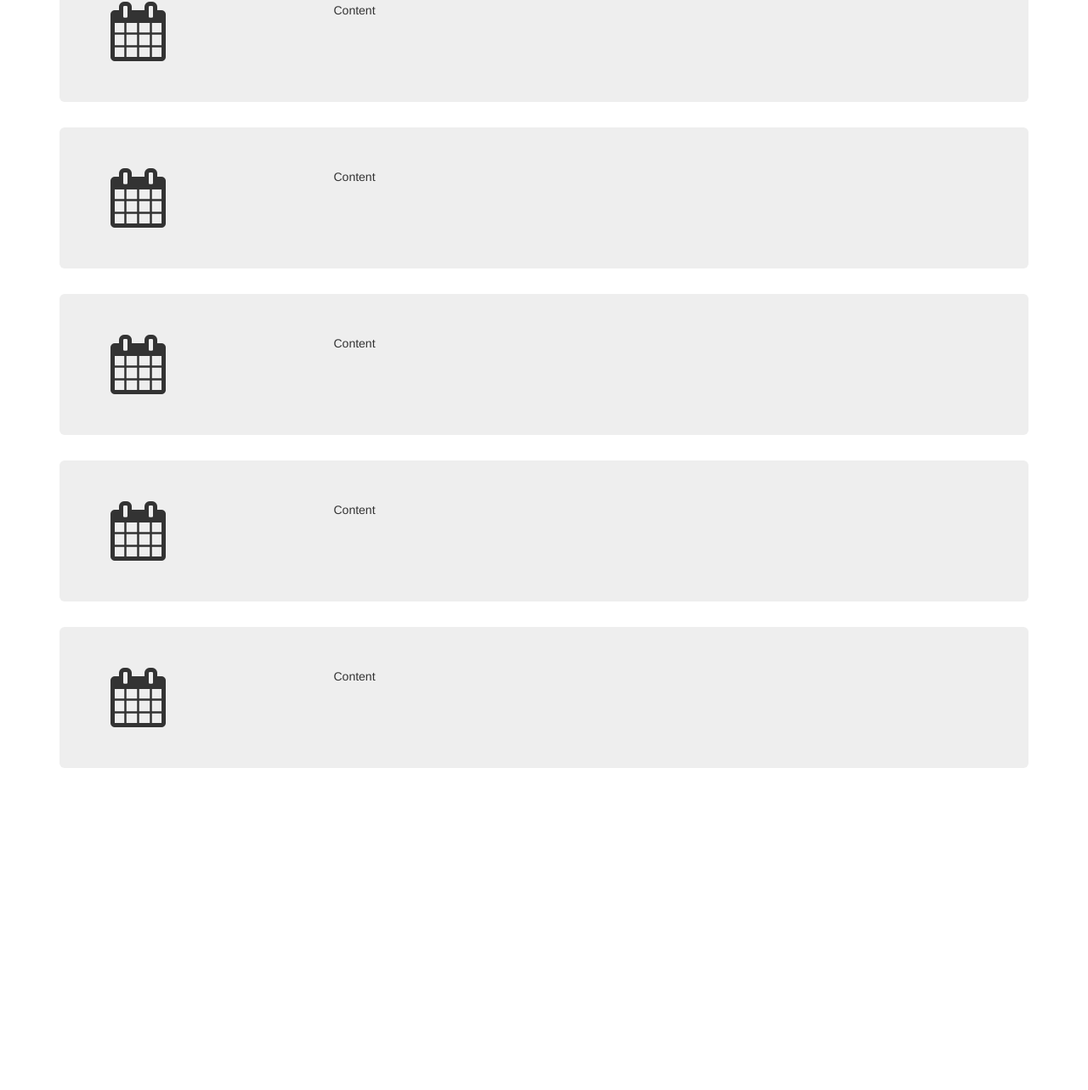
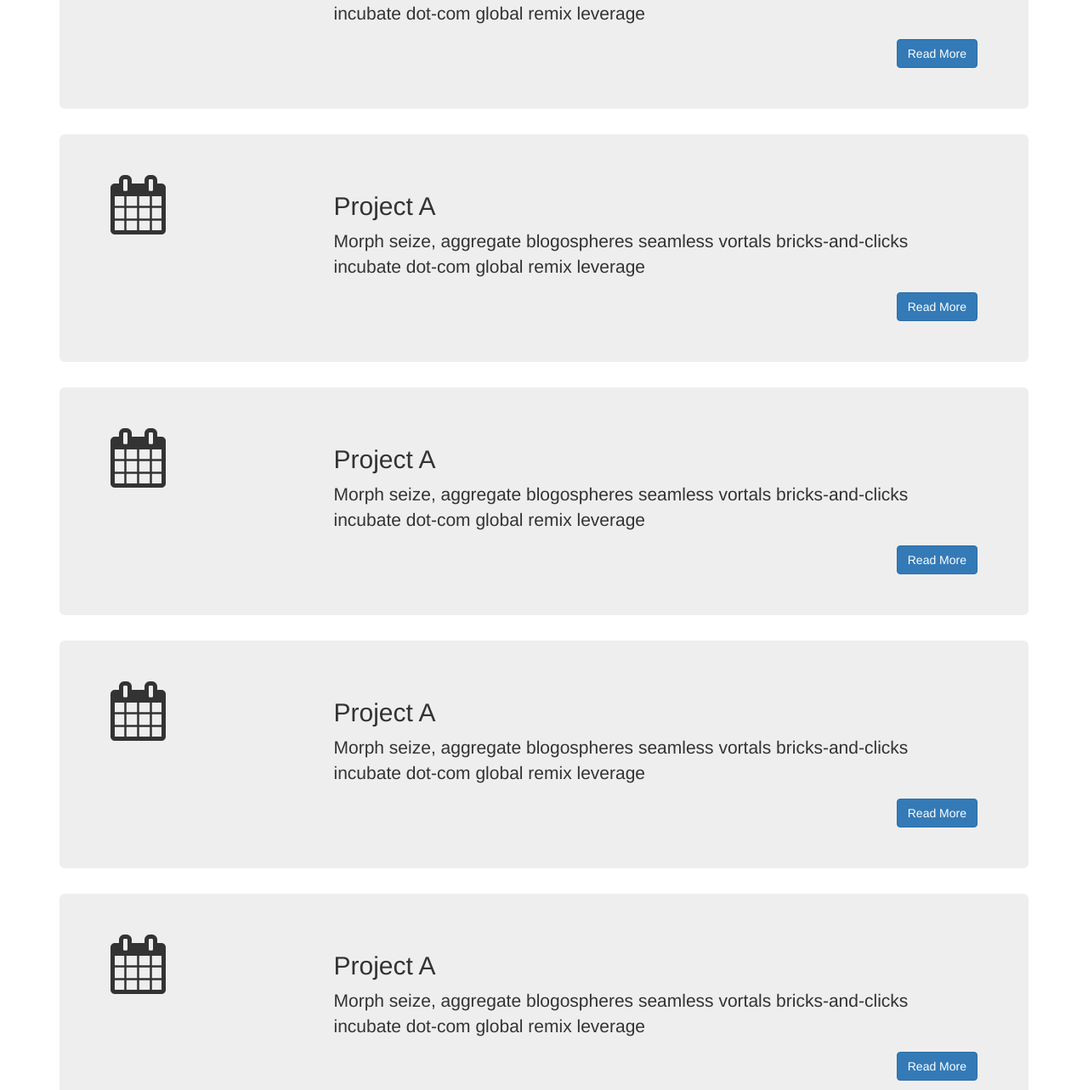
Before and after one commit to enriquezm/research_website_prototype, a plain HTML site: page index.html in a window 1280 px wide. Shown: the part 538-1821 px from the top of the page at 85% size. Before the commit the page ends 1472 px from the top, so only its background shows below. Drawn offline with nearby package versions, Linux system fonts and the light colour scheme.

Commit message:
Add article posts

```diff
--- a/index.html
+++ b/index.html
@@ -49,7 +49,12 @@
 									<i class="fa fa-calendar fa-5x"></i>
 								</div>
 								<div class="col-md-9">
-									Content
+									<h2>Project A</h2>
+									<p>
+										Morph seize, aggregate blogospheres seamless vortals bricks-and-clicks
+										incubate dot-com global remix leverage
+									</p>
+									<a href="#" class="btn btn-primary pull-right">Read More</a>
 								</div>
 							</div>
 						</div>
@@ -63,7 +68,12 @@
 									<i class="fa fa-calendar fa-5x"></i>
 								</div>
 								<div class="col-md-9">
-									Content
+									<h2>Project A</h2>
+									<p>
+										Morph seize, aggregate blogospheres seamless vortals bricks-and-clicks
+										incubate dot-com global remix leverage
+									</p>
+									<a href="#" class="btn btn-primary pull-right">Read More</a>
 								</div>
 							</div>
 						</div>
@@ -77,7 +87,12 @@
 									<i class="fa fa-calendar fa-5x"></i>
 								</div>
 								<div class="col-md-9">
-									Content
+									<h2>Project A</h2>
+									<p>
+										Morph seize, aggregate blogospheres seamless vortals bricks-and-clicks
+										incubate dot-com global remix leverage
+									</p>
+									<a href="#" class="btn btn-primary pull-right">Read More</a>
 								</div>
 							</div>
 						</div>
@@ -91,7 +106,12 @@
 									<i class="fa fa-calendar fa-5x"></i>
 								</div>
 								<div class="col-md-9">
-									Content
+									<h2>Project A</h2>
+									<p>
+										Morph seize, aggregate blogospheres seamless vortals bricks-and-clicks
+										incubate dot-com global remix leverage
+									</p>
+									<a href="#" class="btn btn-primary pull-right">Read More</a>
 								</div>
 							</div>
 						</div>
@@ -105,7 +125,12 @@
 									<i class="fa fa-calendar fa-5x"></i>
 								</div>
 								<div class="col-md-9">
-									Content
+									<h2>Project A</h2>
+									<p>
+										Morph seize, aggregate blogospheres seamless vortals bricks-and-clicks
+										incubate dot-com global remix leverage
+									</p>
+									<a href="#" class="btn btn-primary pull-right">Read More</a>
 								</div>
 							</div>
 						</div>
@@ -119,7 +144,12 @@
 									<i class="fa fa-calendar fa-5x"></i>
 								</div>
 								<div class="col-md-9">
-									Content
+									<h2>Project A</h2>
+									<p>
+										Morph seize, aggregate blogospheres seamless vortals bricks-and-clicks
+										incubate dot-com global remix leverage
+									</p>
+									<a href="#" class="btn btn-primary pull-right">Read More</a>
 								</div>
 							</div>
 						</div>
@@ -133,7 +163,12 @@
 									<i class="fa fa-calendar fa-5x"></i>
 								</div>
 								<div class="col-md-9">
-									Content
+									<h2>Project A</h2>
+									<p>
+										Morph seize, aggregate blogospheres seamless vortals bricks-and-clicks
+										incubate dot-com global remix leverage
+									</p>
+									<a href="#" class="btn btn-primary pull-right">Read More</a>
 								</div>
 							</div>
 						</div>
```
